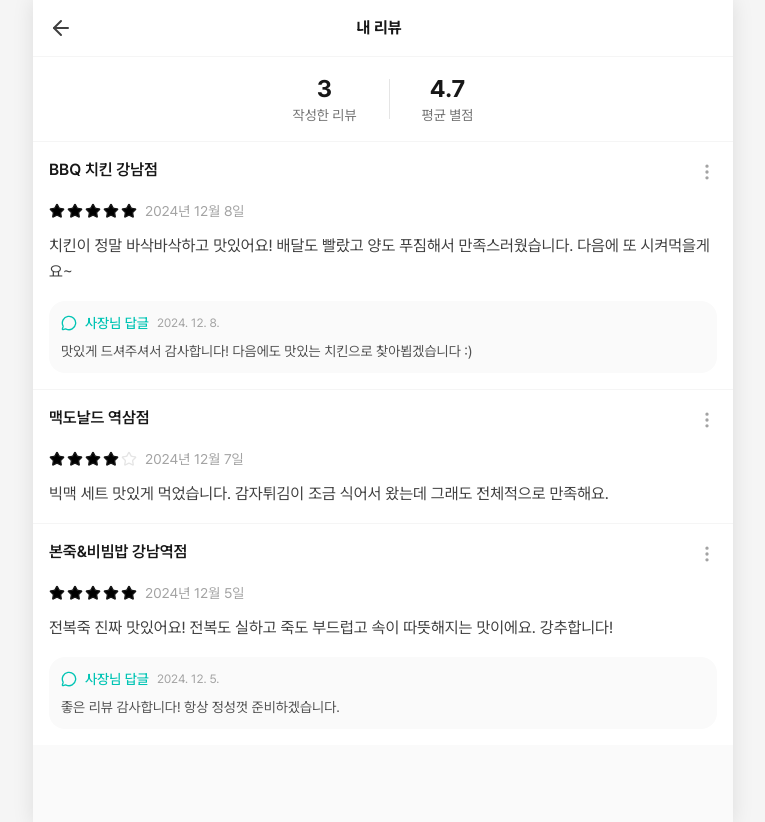
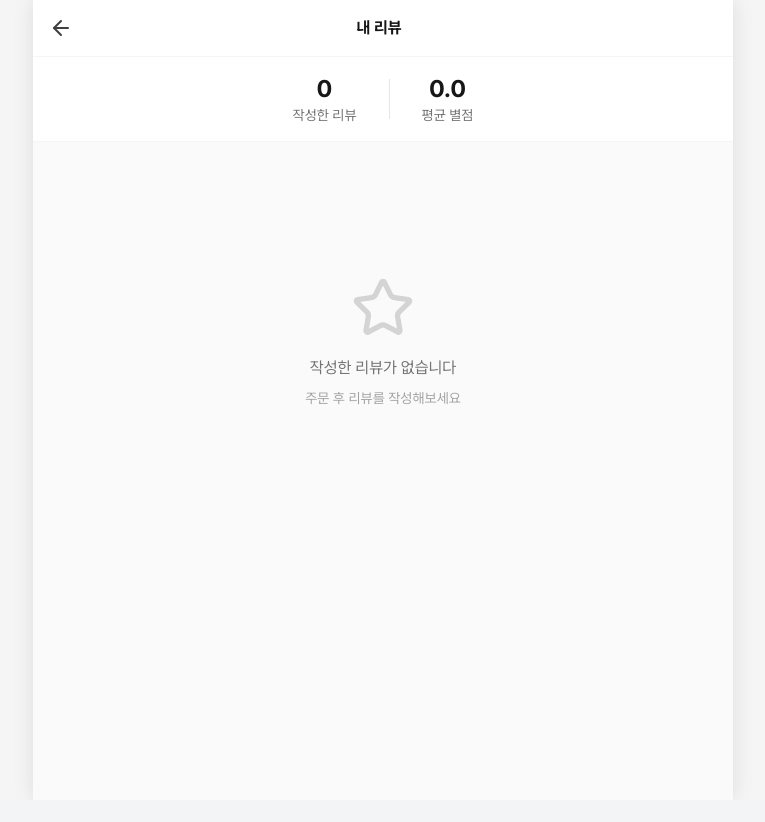
Before and after one commit to bodu1197/dalli, a Next.js app: page /my/reviews in a window 1280 px wide. Shown: the top 822 px of the page, without its empty margins (257-1022 px from the left). After the commit the page ends 800 px from the top, so only its background shows below. Built offline with nearby package versions, Linux system fonts and the light colour scheme.

Commit message:
Remove mock review data

```diff
--- a/src/app/(customer)/my/reviews/page.tsx
+++ b/src/app/(customer)/my/reviews/page.tsx
@@ -20,46 +20,7 @@
 }
 
 // Mock 내 리뷰 데이터
-const MOCK_MY_REVIEWS: MyReview[] = [
-  {
-    id: '1',
-    restaurantId: '1',
-    restaurantName: 'BBQ 치킨 강남점',
-    orderId: 'ORD001',
-    rating: 5,
-    content: '치킨이 정말 바삭바삭하고 맛있어요! 배달도 빨랐고 양도 푸짐해서 만족스러웠습니다. 다음에 또 시켜먹을게요~',
-    images: [],
-    createdAt: '2024-12-08T15:30:00',
-    ownerReply: {
-      content: '맛있게 드셔주셔서 감사합니다! 다음에도 맛있는 치킨으로 찾아뵙겠습니다 :)',
-      createdAt: '2024-12-08T16:00:00',
-    },
-  },
-  {
-    id: '2',
-    restaurantId: '2',
-    restaurantName: '맥도날드 역삼점',
-    orderId: 'ORD002',
-    rating: 4,
-    content: '빅맥 세트 맛있게 먹었습니다. 감자튀김이 조금 식어서 왔는데 그래도 전체적으로 만족해요.',
-    images: [],
-    createdAt: '2024-12-07T13:00:00',
-  },
-  {
-    id: '3',
-    restaurantId: '3',
-    restaurantName: '본죽&비빔밥 강남역점',
-    orderId: 'ORD003',
-    rating: 5,
-    content: '전복죽 진짜 맛있어요! 전복도 실하고 죽도 부드럽고 속이 따뜻해지는 맛이에요. 강추합니다!',
-    images: [],
-    createdAt: '2024-12-05T10:00:00',
-    ownerReply: {
-      content: '좋은 리뷰 감사합니다! 항상 정성껏 준비하겠습니다.',
-      createdAt: '2024-12-05T11:30:00',
-    },
-  },
-]
+const MOCK_MY_REVIEWS: MyReview[] = []
 
 export default function MyReviewsPage() {
   const [reviews, setReviews] = useState(MOCK_MY_REVIEWS)
@@ -226,11 +187,10 @@
           {Array.from({ length: 5 }).map((_, starIndex) => (
             <Star
               key={`review-${review.id}-star-${starIndex}`}
-              className={`w-4 h-4 ${
-                starIndex < review.rating
+              className={`w-4 h-4 ${starIndex < review.rating
                   ? 'fill-[var(--color-warning-400)] text-[var(--color-warning-400)]'
                   : 'text-[var(--color-neutral-200)]'
-              }`}
+                }`}
             />
           ))}
         </div>
```
